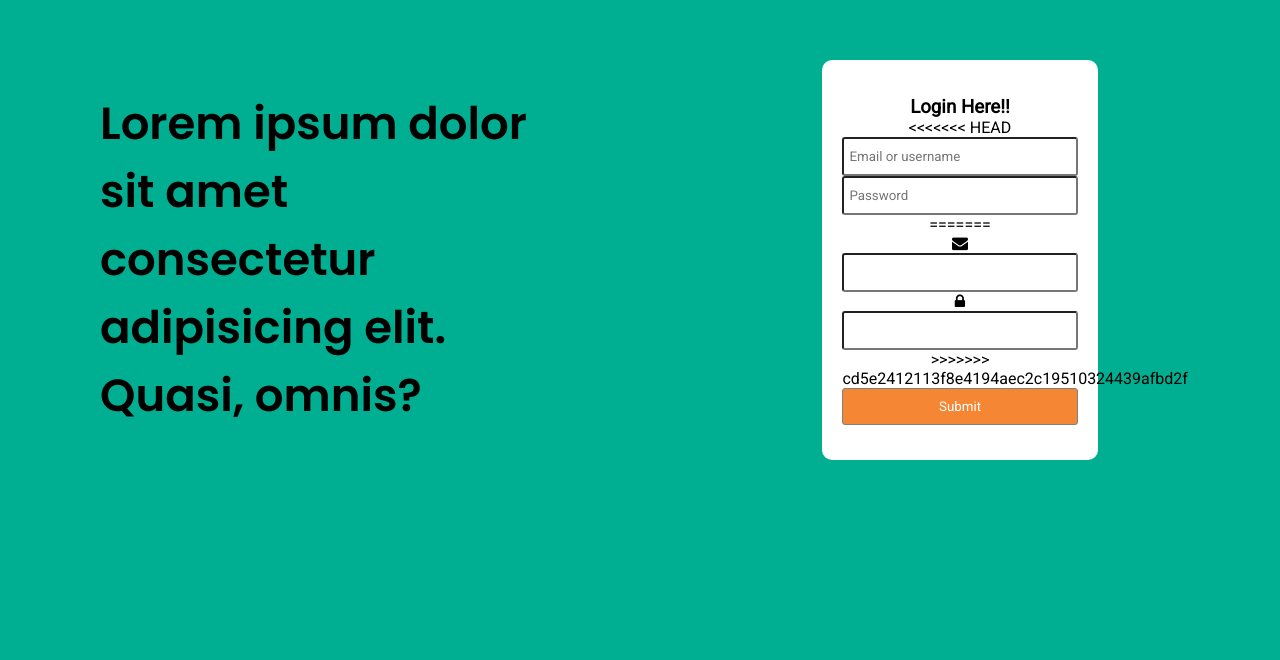
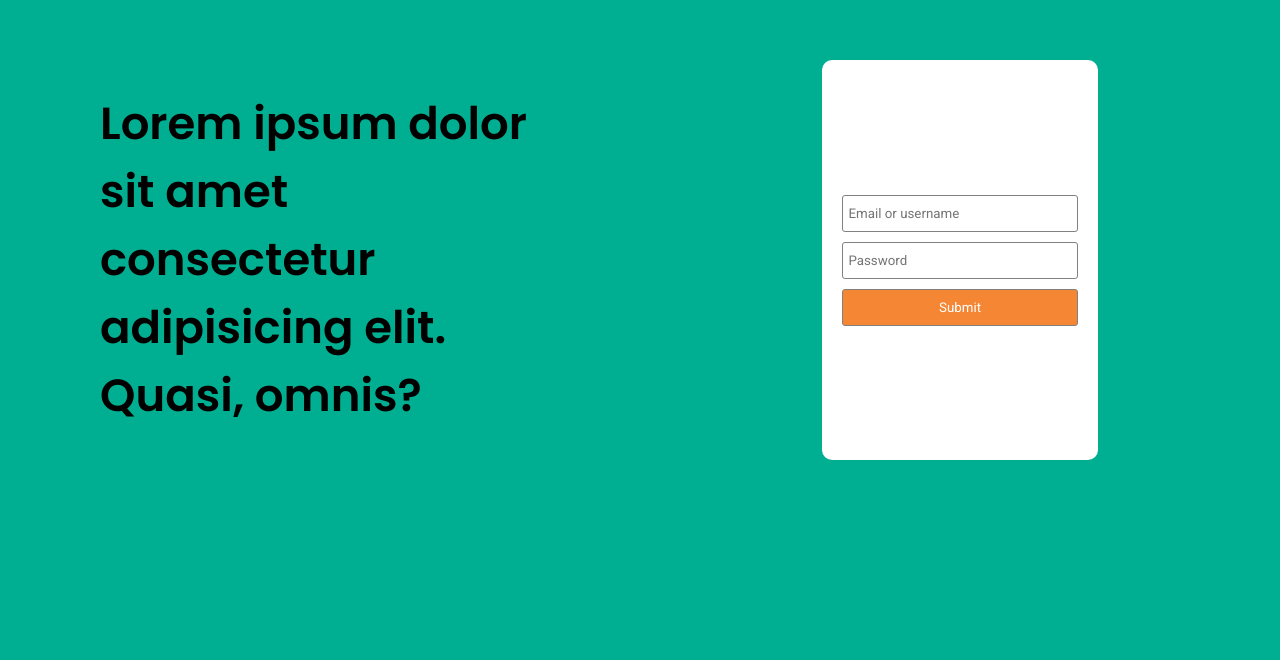
Before and after one commit to Sashi445/amigos_frontend, a plain HTML site: page colorscheme/index.html in a window 1280 px wide. Shown: the part 140-800 px from the top of the page. Drawn offline with Linux system fonts and the light colour scheme.

Commit message:
Made some changes to login page!!

```diff
--- a/colorscheme/index.html
+++ b/colorscheme/index.html
@@ -18,25 +18,9 @@
                 </div>
                 <div class="rowItem">
                     <div class="container">
-                        <h3>Login Here!!</h3>
                         <form action="">
-<<<<<<< HEAD
                             <input type="text" placeholder="Email or username">
                             <input type="text" placeholder="Password">
-=======
-                            <div>
-                                <span>
-                                    <i class="fa fa-envelope" aria-hidden="true"></i>
-                                    <input type="text">
-                                </span>
-                            </div>
-                            <div>
-                                <span>
-                                    <i class="fa fa-lock" aria-hidden="true"></i>
-                                    <input type="password">
-                                </span>
-                            </div>
->>>>>>> cd5e2412113f8e4194aec2c19510324439afbd2f
                             <input  class='login' type="submit">
                         </form>
                     </div>
--- a/colorscheme/styles.css
+++ b/colorscheme/styles.css
@@ -77,15 +77,12 @@
 }
 
 .container input{
-<<<<<<< HEAD
     display: block;
     padding: 10px 5px;
-=======
-    /* padding: 10px 50px; */
->>>>>>> cd5e2412113f8e4194aec2c19510324439afbd2f
+    margin: 10px 0px;
+    border: solid grey 1px;
     /* margin: 10px; */
     /* margin: 10px 0px; */
-    border: grey solid 1px;
     border-radius: 3px;
     width: 100%;
 }
```
